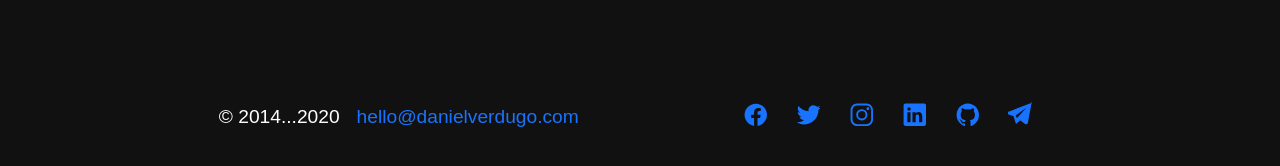
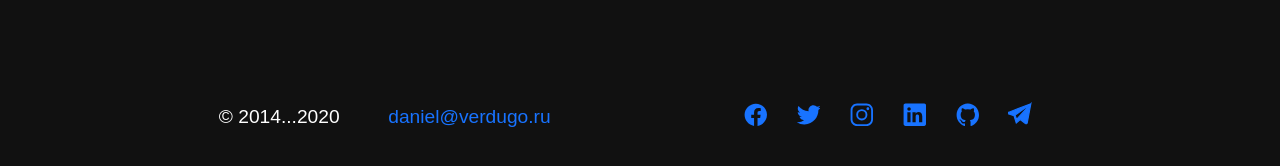
Before and after one commit to danielverdugo/danielverdugo.github.io, a Jekyll site: the page built from index.html, in a window 1280 px wide and 900 px high, scrolled down 10038 px. Shown: the part 708-874 px from the top of the window. Built offline with Jekyll 4.4.1, drawn with Linux system fonts in a browser that asks for light colours; some web fonts are replaced.

Commit message:
Email variable added

```diff
--- a/_config.yml
+++ b/_config.yml
@@ -17,6 +17,7 @@ defaults:
     values:
       layout: "default"
       lang: "en"
+      email: "daniel&#64;verdugo.ru"
 
 typekit: "https://use.typekit.net/fll4wpb.css"
 
--- a/_includes/footer.html
+++ b/_includes/footer.html
@@ -8,7 +8,7 @@
               &copy;&nbsp;2014...{{ site.time | date: '%Y' }}&nbsp;&nbsp;&nbsp;
             </div>
             <div class="align-right">
-                <a href="mailto:hello&#64;danielverdugo.com">hello&#64;danielverdugo.com</a>
+                <a href="mailto:{{ page.email }}">{{ page.email  }}</a>
             </div>
           </div>
         </div>
--- a/index.html
+++ b/index.html
@@ -3,14 +3,14 @@ permalink: /
 title: Daniel Verdugo Nosov
 ---
 <div class="fixed topbar">
-  <a href="mailto:hello@danielverdugo.com" class="contact_link">
+    <a href="mailto:{{ page.email  }}" class="contact_link">
     <div class="link_icon_top">
     <svg xmlns='http://www.w3.org/2000/svg' width='24' height='24' viewBox='0 0 480 480'><path d='M441.6,171.61,266.87,85.37a24.57,24.57,0,0,0-21.74,0L70.4,171.61A40,40,0,0,0,48,207.39V392c0,22.09,18.14,40,40.52,40h335c22.38,0,40.52-17.91,40.52-40V207.39A40,40,0,0,0,441.6,171.61Z' style='fill:none;stroke-linecap:round;stroke-linejoin:round;stroke-width:32px'/><path d='M397.33,368,268.07,267.46a24,24,0,0,0-29.47,0L109.33,368' style='fill:none;stroke-linecap:round;stroke-linejoin:round;stroke-width:32px'/><line x1='309.33' y1='295' x2='445.33' y2='192' style='fill:none;stroke-linecap:round;stroke-linejoin:round;stroke-width:32px'/><line x1='61.33' y1='192' x2='200.33' y2='297' style='fill:none;stroke-linecap:round;stroke-linejoin:round;stroke-width:32px'/></svg>
     </div>Contact&nbsp;me
   </a>
 </div>
 <div class="fixed bottombar">
-  <a href="mailto:hello@danielverdugo.com" class="contact_link">
+    <a href="mailto:{{ page.email  }}" class="contact_link">
     <div class="link_icon_top">
     <svg xmlns='http://www.w3.org/2000/svg' width='24' height='24' viewBox='0 0 480 480'><path d='M441.6,171.61,266.87,85.37a24.57,24.57,0,0,0-21.74,0L70.4,171.61A40,40,0,0,0,48,207.39V392c0,22.09,18.14,40,40.52,40h335c22.38,0,40.52-17.91,40.52-40V207.39A40,40,0,0,0,441.6,171.61Z' style='fill:none;stroke-linecap:round;stroke-linejoin:round;stroke-width:32px'/><path d='M397.33,368,268.07,267.46a24,24,0,0,0-29.47,0L109.33,368' style='fill:none;stroke-linecap:round;stroke-linejoin:round;stroke-width:32px'/><line x1='309.33' y1='295' x2='445.33' y2='192' style='fill:none;stroke-linecap:round;stroke-linejoin:round;stroke-width:32px'/><line x1='61.33' y1='192' x2='200.33' y2='297' style='fill:none;stroke-linecap:round;stroke-linejoin:round;stroke-width:32px'/></svg>
     </div>Contact&nbsp;me
```
